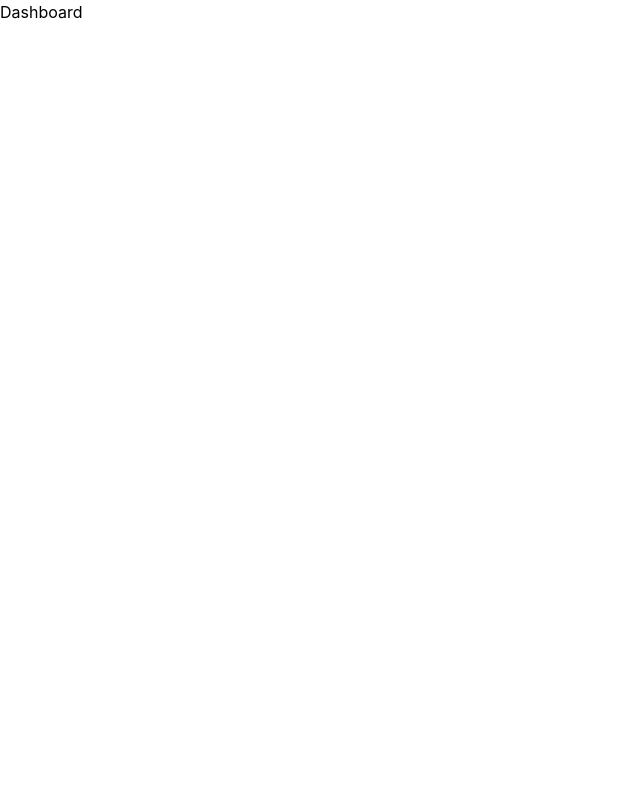
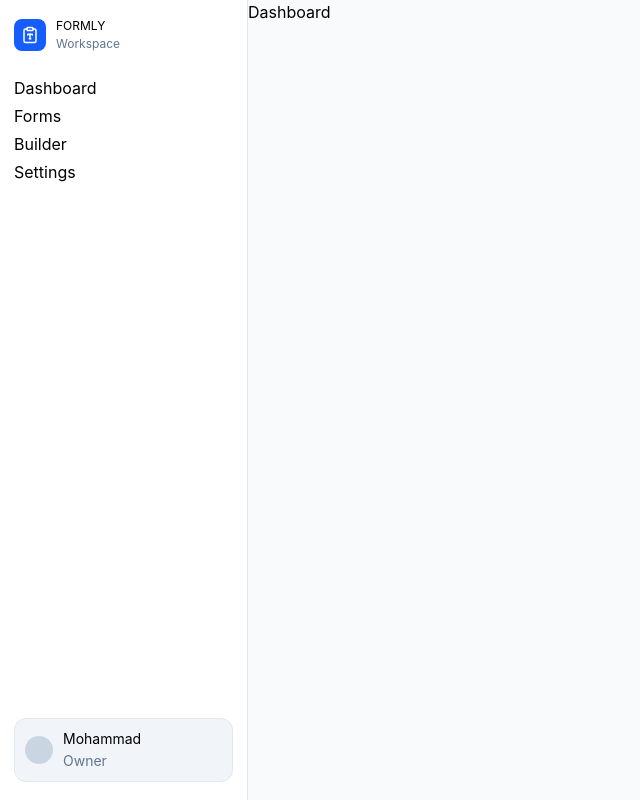
Before and after one commit to rezaeiar/formly, a React (Vite) app: page / in a window 1280 px wide. Shown: the whole page, without its empty margins (0-640 px from the left). Built offline with nearby package versions, Linux system fonts and the light colour scheme.

Commit message:
feat: fix RootLayout and WorkspaceLayout and develop basic sidebar and add lucid-react library

```diff
--- a/package.json
+++ b/package.json
@@ -11,6 +11,7 @@
   },
   "dependencies": {
     "@tailwindcss/vite": "^4.3.2",
+    "lucide-react": "^1.24.0",
     "react": "^19.2.7",
     "react-dom": "^19.2.7",
     "react-router": "^8.2.0",
--- a/src/layout/RootLayout.tsx
+++ b/src/layout/RootLayout.tsx
@@ -1,5 +1,9 @@
 import { Outlet } from "react-router";
 
 export default function RootLayout() {
-  return <Outlet />
+  return (
+    <div className="bg-slate-50">
+      <Outlet />
+    </div>
+  )
 }
--- a/src/layout/WorkspaceLayout.tsx
+++ b/src/layout/WorkspaceLayout.tsx
@@ -1,5 +1,11 @@
 import { Outlet } from "react-router"
+import Sidebar from "../shared/components/Sidebar/Sidebar"
 
 export default function WorkspaceLayout() {
-    return <Outlet />
+    return (
+        <div className="flex">
+            <Sidebar />
+            <Outlet />
+        </div>
+    )
 }
--- /dev/null
+++ b/src/shared/components/Sidebar/Logo.tsx
@@ -0,0 +1,20 @@
+import { ClipboardType } from "lucide-react";
+import { Link } from "react-router";
+import { PATHS } from "../../../router/paths";
+
+export default function Logo() {
+    return (
+        <Link
+            to={PATHS.dashboard()}
+            className="flex items-center gap-2.5"
+        >
+            <div className="size-8 rounded-lg bg-blue-600 text-white flex justify-center items-center">
+                <ClipboardType size={18} />
+            </div>
+            <div className="space-y-0.5">
+                <p className="text-xs">FORMLY</p>
+                <p className="text-xs text-slate-500">Workspace</p>
+            </div>
+        </Link>
+    )
+}
--- /dev/null
+++ b/src/shared/components/Sidebar/Sidebar.tsx
@@ -0,0 +1,17 @@
+import Logo from './Logo'
+import SidebarNavigation from './SidebarNavigation'
+import UserProfile from './UserProfile'
+
+export default function Sidebar() {
+    return (
+        <div className='flex flex-col justify-between bg-white border-r border-slate-200 w-62 px-3.5 py-4.5 min-h-screen'>
+            <div className="space-y-6">
+                <Logo />
+                <SidebarNavigation />
+            </div>
+            <div>
+                <UserProfile />
+            </div>
+        </div>
+    )
+}
--- /dev/null
+++ b/src/shared/components/Sidebar/SidebarNavigation.tsx
@@ -0,0 +1,15 @@
+import { SIDEBAR_NAVIGATION } from "../constants/sidebar";
+
+export default function SidebarNavigation() {
+  return (
+    <div className='space-y-1'>
+        {
+            SIDEBAR_NAVIGATION.map(item => (
+                <div className="">
+                    {item.title}
+                </div>
+            ))
+        }
+    </div>
+  )
+}
--- /dev/null
+++ b/src/shared/components/Sidebar/UserProfile.tsx
@@ -0,0 +1,15 @@
+export default function UserProfile() {
+
+    const name = "Mohammad"
+    const role = "Owner"
+
+    return (
+        <div className='border border-slate-200 bg-slate-100 p-2.5 rounded-xl flex items-center gap-2.5'>
+            <div className="size-7 bg-slate-300 rounded-full" />
+            <div className="space-y-0.5">
+                <p className="text-sm">{name}</p>
+                <p className="text-sm text-slate-500">{role}</p>
+            </div>
+        </div>
+    )
+}
--- /dev/null
+++ b/src/shared/components/constants/sidebar.tsx
@@ -0,0 +1,25 @@
+import { LayoutDashboard, ClipboardList, PanelLeft, Settings } from "lucide-react";
+import { PATHS } from "../../../router/paths";
+
+export const SIDEBAR_NAVIGATION = [
+    {
+        title: "Dashboard",
+        href: PATHS.dashboard(),
+        icon: LayoutDashboard
+    },
+    {
+        title: "Forms",
+        href: PATHS.forms(),
+        icon: ClipboardList
+    },
+    {
+        title: "Builder",
+        href: PATHS.builder(),
+        icon: PanelLeft
+    },
+    {
+        title: "Settings",
+        href: PATHS.builder(),
+        icon: Settings
+    },
+]
```
Also changed, not shown: 1 other file (tests, documents, lock files or other folders).
